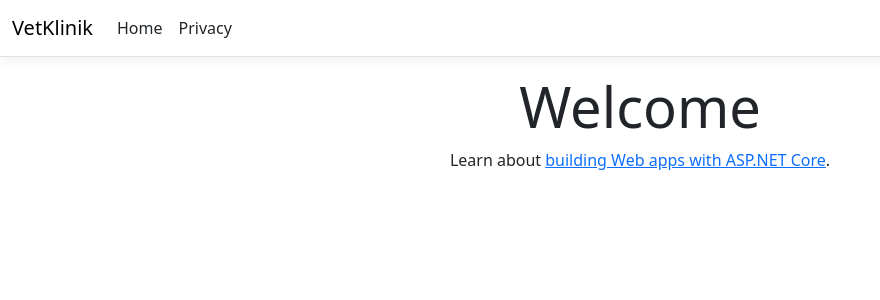
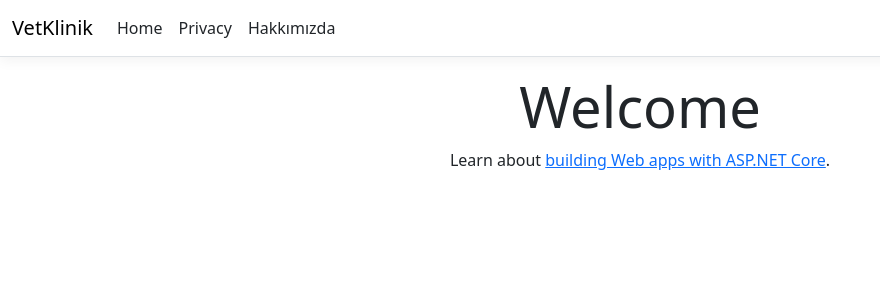
Before and after one commit to mrzclkk/vet-klinik, an ASP.NET Core app: page / in a window 1280 px wide. Shown: the top 300 px of the page, without its empty margins (0-880 px from the left). Run offline with ASP.NET Core 8, Linux system fonts and the light colour scheme; style sheets or scripts are compiled from the project's sources.

Commit message:
Hakkımızda sayfası eklendi
HomeController'a Hakkimizda action'ı, Views/Home/Hakkimizda.cshtml view'ı ve menüye bağlantı eklendi.

```diff
--- a/VetKlinik/Controllers/HomeController.cs
+++ b/VetKlinik/Controllers/HomeController.cs
@@ -16,6 +16,11 @@ public class HomeController : Controller
         return View();
     }
 
+    public IActionResult Hakkimizda()
+    {
+        return View();
+    }
+
     [ResponseCache(Duration = 0, Location = ResponseCacheLocation.None, NoStore = true)]
     public IActionResult Error()
     {
--- /dev/null
+++ b/VetKlinik/Views/Home/Hakkimizda.cshtml
@@ -0,0 +1,6 @@
+@{
+    ViewData["Title"] = "Hakkımızda";
+}
+<h1>@ViewData["Title"]</h1>
+
+<p>Kliniğimiz hakkında bilgiler burada yer alacak.</p>
--- a/VetKlinik/Views/Shared/_Layout.cshtml
+++ b/VetKlinik/Views/Shared/_Layout.cshtml
@@ -26,6 +26,9 @@
                         <li class="nav-item">
                             <a class="nav-link text-dark" asp-area="" asp-controller="Home" asp-action="Privacy">Privacy</a>
                         </li>
+                        <li class="nav-item">
+                            <a class="nav-link text-dark" asp-area="" asp-controller="Home" asp-action="Hakkimizda">Hakkımızda</a>
+                        </li>
                     </ul>
                 </div>
             </div>
```
